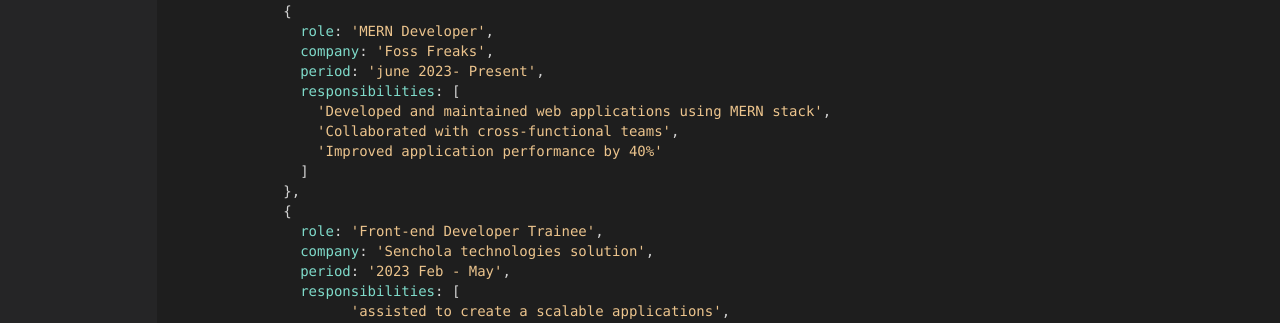
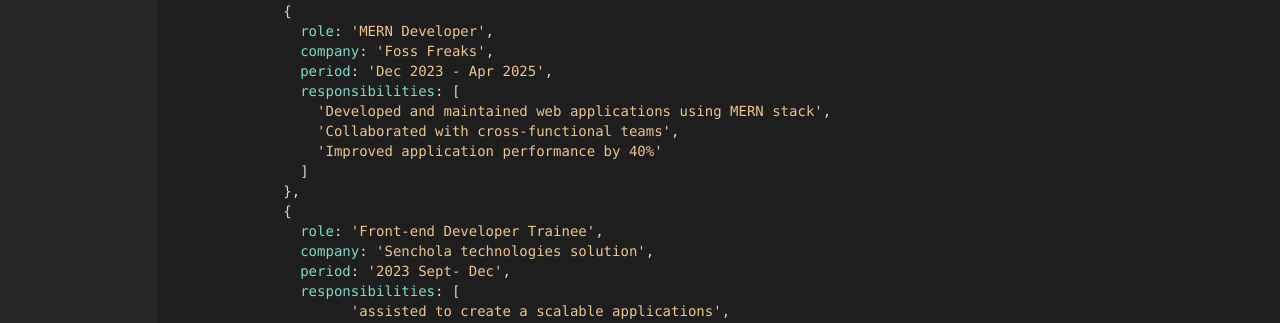
Before and after one commit to ManiPrithvi7/editorPortfolio, a React (Vite) app: page /about in a window 1280 px wide. Shown: the part 1095-1418 px from the top of the page. Built offline with nearby package versions, Linux system fonts and the light colour scheme; what tailwind-highlightjs would draw is missing.

Commit message:
new fix in about

```diff
--- a/src/pages/About.tsx
+++ b/src/pages/About.tsx
@@ -39,7 +39,7 @@ class Developer {
       {
         role: 'MERN Developer',
         company: 'Foss Freaks',
-        period: 'june 2023- Present',
+        period: 'Dec 2023 - Apr 2025',
         responsibilities: [
           'Developed and maintained web applications using MERN stack',
           'Collaborated with cross-functional teams',
@@ -49,7 +49,7 @@ class Developer {
       {
         role: 'Front-end Developer Trainee',
         company: 'Senchola technologies solution',
-        period: '2023 Feb - May',
+        period: '2023 Sept- Dec',
         responsibilities: [
               'assisted to create a scalable applications',
               'created a reusable components',
```
